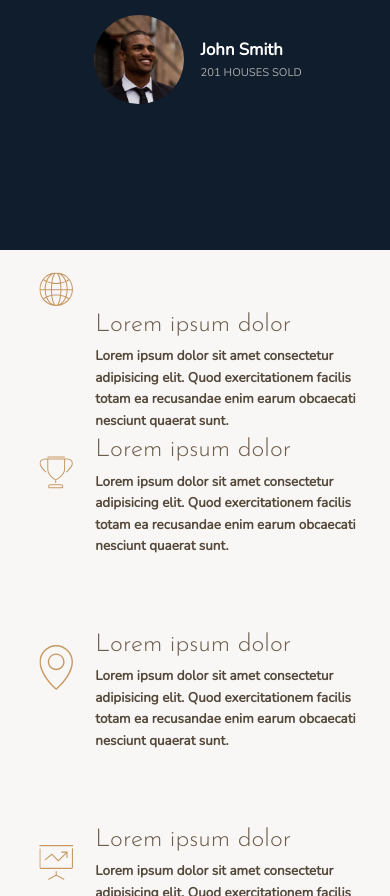
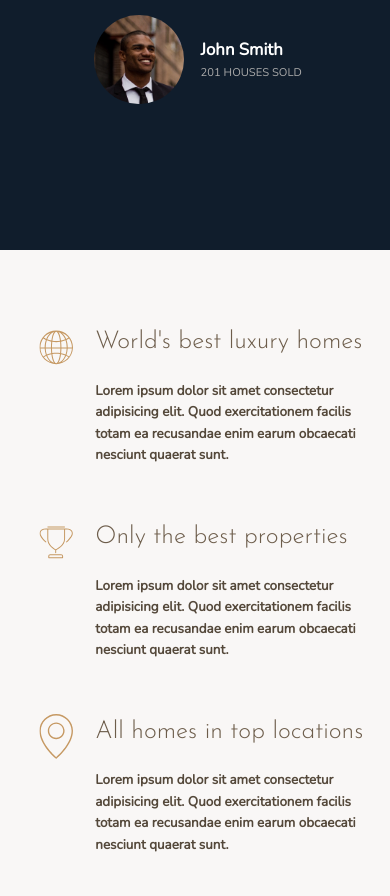
Before and after one commit to Old-skipper/test-2, a plain HTML site: page index.html in a window 390 px wide. Shown: the part 1104-2000 px from the top of the page. Drawn offline with nearby package versions, Linux system fonts and the light colour scheme.

Commit message:
Add files via upload

```diff
--- a/css/style.comp.css
+++ b/css/style.comp.css
@@ -151,7 +151,7 @@ body {
           max-height: 3vw; } }
       @media screen and (max-width: 38em) {
         .header__seenon-logos--img {
-          max-height: 5vw; } }
+          max-height: 1.5rem; } }
 
 .realtors {
   background-color: #101d2c;
@@ -231,13 +231,15 @@ body {
   display: grid;
   grid-template-columns: repeat(auto-fit, minmax(25rem, 1fr));
   grid-column-gap: 2rem;
-  grid-row-gap: 10rem;
+  grid-row-gap: 8rem;
   align-items: start;
   margin: 15rem 0; }
   @media screen and (max-width: 38em) {
     .features {
-      grid-row-gap: 0;
-      margin: 5rem 0; } }
+      margin: 5rem 0;
+      align-content: center;
+      align-items: center;
+      grid-row-gap: 0; } }
 
 .feature {
   display: grid;
@@ -248,7 +250,7 @@ body {
     width: 3rem;
     height: auto;
     transform: translateY(-5rem);
-    grid-row: 1 / span 3; }
+    grid-row: 1 / span 2; }
   .feature__heading {
     font-family: "Josefin Sans", sans-serif;
     color: #6D5D4B;
@@ -435,7 +437,8 @@ body {
   @media screen and (max-width: 38em) {
     .gallery {
       display: flex;
-      flex-direction: column; } }
+      flex-direction: column;
+      gap: 0.5rem; } }
   .gallery__item--1 {
     grid-column: 1 / 3;
     grid-row: 1 / 3; }
--- a/index.html
+++ b/index.html
@@ -64,12 +64,13 @@
         </div>
 
         <section class="features">
+
             <div class="feature">
-                <svg viewBox="0 0 50 50" width="50" height="50" class="feature__icon">
+                <svg class="feature__icon">
                     <use xlink:href="img/sprite.svg#icon-global"></use>
                 </svg>
                 <p class="feature__heading">
-                    Lorem ipsum dolor
+                    World's best luxury homes
                 </p>
                 <p class="feature__text">
                     Lorem ipsum dolor sit amet consectetur adipisicing elit. Quod exercitationem facilis totam ea recusandae enim earum obcaecati nesciunt quaerat sunt.
@@ -80,47 +81,51 @@
                     <use xlink:href="img/sprite.svg#icon-trophy"></use>
                 </svg>
                 <p class="feature__heading">
-                    Lorem ipsum dolor
+                    Only the best properties
                 </p>
                 <p class="feature__text">
                     Lorem ipsum dolor sit amet consectetur adipisicing elit. Quod exercitationem facilis totam ea recusandae enim earum obcaecati nesciunt quaerat sunt.
                 </p>
-            </div><div class="feature">
+            </div>
+            <div class="feature">
                 <svg class="feature__icon">
                     <use xlink:href="img/sprite.svg#icon-map-pin"></use>
                 </svg>
                 <p class="feature__heading">
-                    Lorem ipsum dolor
+                    All homes in top locations
                 </p>
                 <p class="feature__text">
                     Lorem ipsum dolor sit amet consectetur adipisicing elit. Quod exercitationem facilis totam ea recusandae enim earum obcaecati nesciunt quaerat sunt.
                 </p>
-            </div><div class="feature">
+            </div>
+            <div class="feature">
                 <svg class="feature__icon">
                     <use xlink:href="img/sprite.svg#icon-presentation"></use>
                 </svg>
                 <p class="feature__heading">
-                    Lorem ipsum dolor
+                    Top 5% realtors
                 </p>
                 <p class="feature__text">
                     Lorem ipsum dolor sit amet consectetur adipisicing elit. Quod exercitationem facilis totam ea recusandae enim earum obcaecati nesciunt quaerat sunt.
                 </p>
-            </div><div class="feature">
+            </div>
+            <div class="feature">
                 <svg class="feature__icon">
                     <use xlink:href="img/sprite.svg#icon-key"></use>
                 </svg>
                 <p class="feature__heading">
-                    Lorem ipsum dolor
+                    New homes every week
                 </p>
                 <p class="feature__text">
                     Lorem ipsum dolor sit amet consectetur adipisicing elit. Quod exercitationem facilis totam ea recusandae enim earum obcaecati nesciunt quaerat sunt.
                 </p>
-            </div><div class="feature">
+            </div>
+            <div class="feature">
                 <svg class="feature__icon">
                     <use xlink:href="img/sprite.svg#icon-lock"></use>
                 </svg>
                 <p class="feature__heading">
-                    Lorem ipsum dolor
+                    Secure payments on Nexter
                 </p>
                 <p class="feature__text">
                     Quod exercitationem facilis totam ea recusandae enim earum obcaecati nesciunt quaerat sunt.
```
